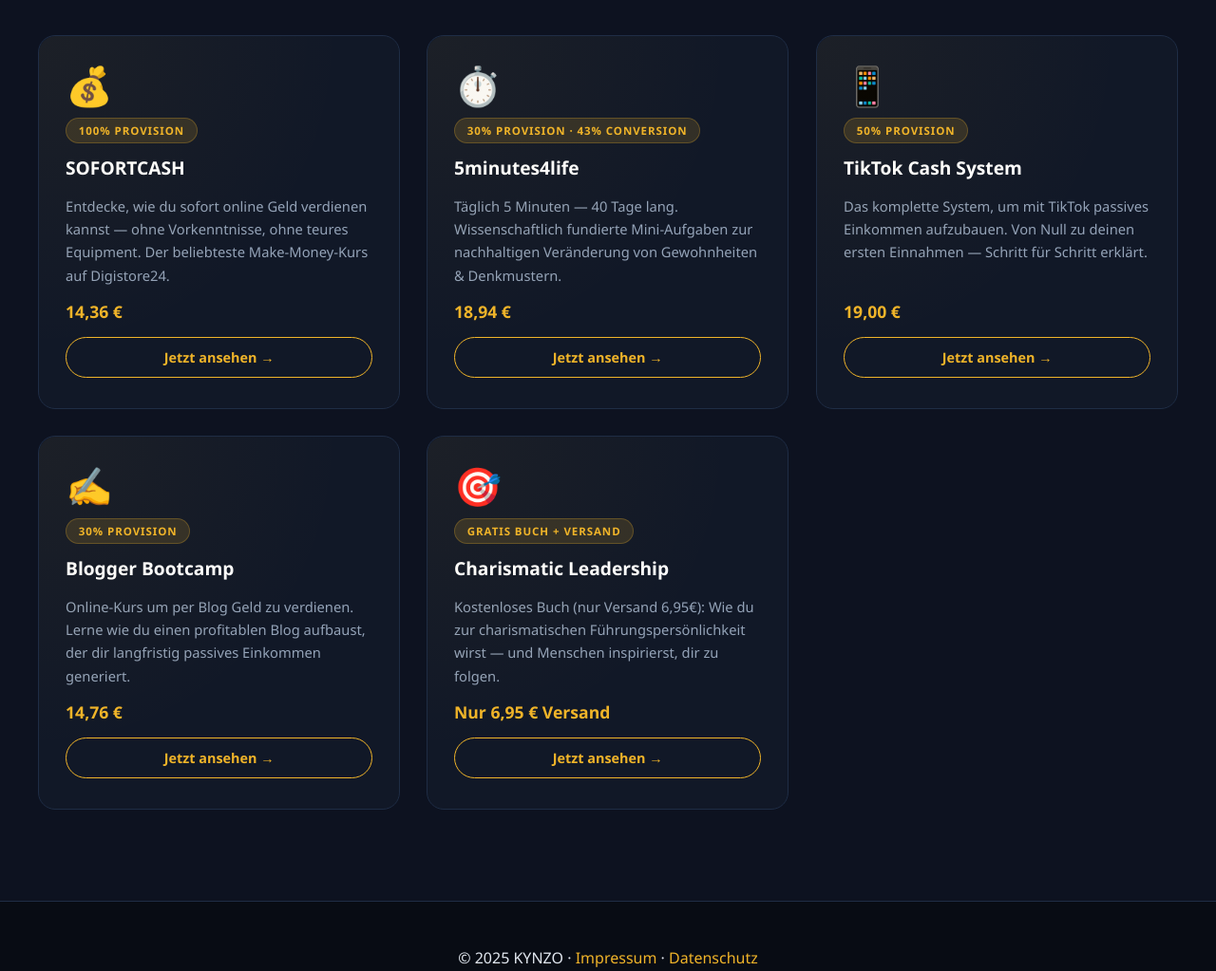
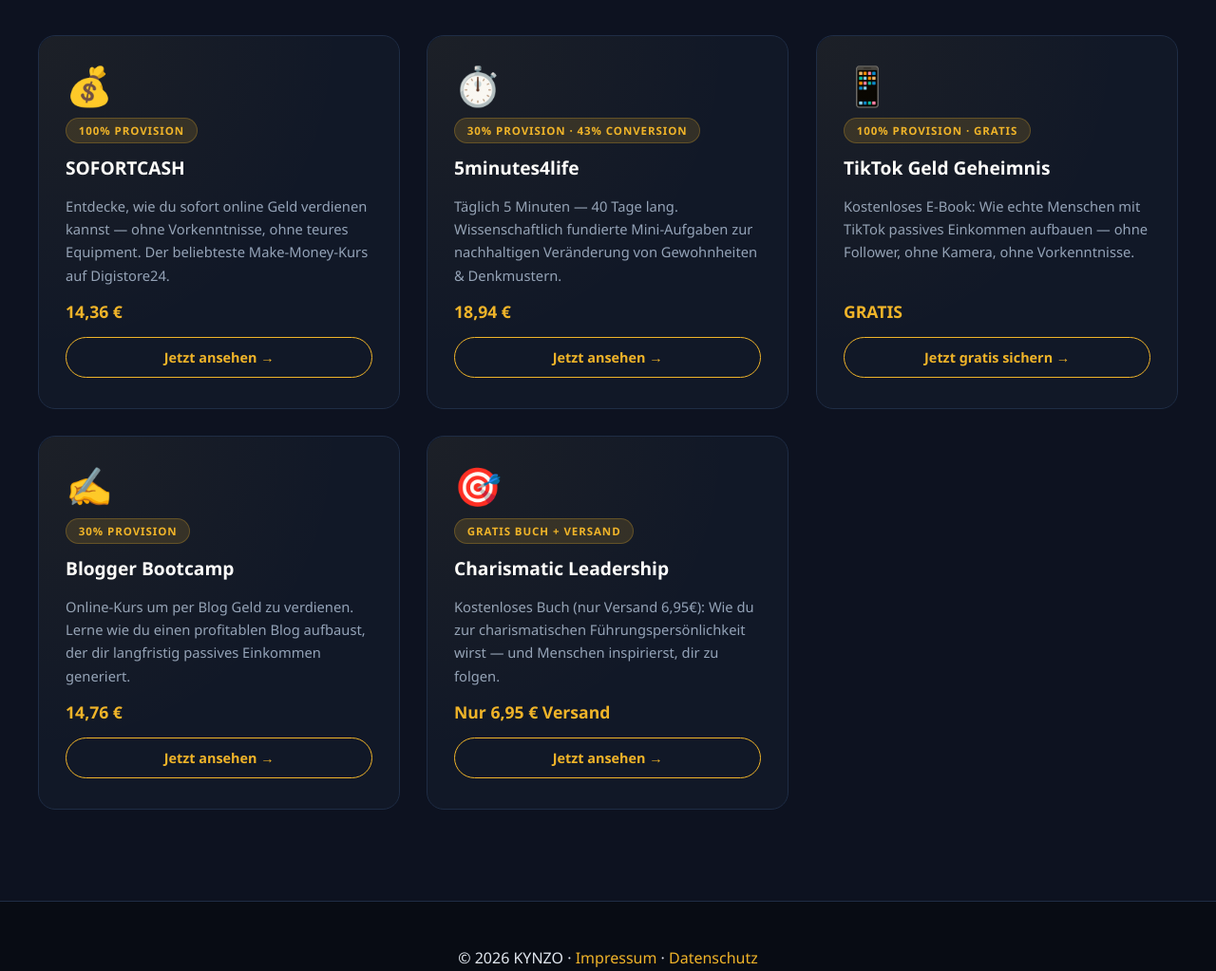
Before and after one commit to nickiljin63-art/affiliate-deals, a plain HTML site: page index.html in a window 1280 px wide. Shown: the part 1020-2043 px from the top of the page at 95% size. Drawn offline with nearby package versions, Linux system fonts and the light colour scheme.

Commit message:
Fix affiliate links: 5minutes4life ID 571403, replace broken TikTok with TikTok Geld Geheimnis (442573, 100% Provision)

```diff
--- a/index.html
+++ b/index.html
@@ -3,7 +3,7 @@
 <head>
   <meta charset="UTF-8" />
   <meta name="viewport" content="width=device-width, initial-scale=1.0" />
-  <title>Top Deals 2025 – Meine besten Empfehlungen</title>
+  <title>Top Deals 2026 – Meine besten Empfehlungen</title>
   <link rel="stylesheet" href="style.css" />
   <script src="https://cdnjs.cloudflare.com/ajax/libs/gsap/3.12.5/gsap.min.js" defer></script>
   <script src="https://cdnjs.cloudflare.com/ajax/libs/gsap/3.12.5/ScrollTrigger.min.js" defer></script>
@@ -51,17 +51,17 @@
         <h3>5minutes4life</h3>
         <p>Täglich 5 Minuten — 40 Tage lang. Wissenschaftlich fundierte Mini-Aufgaben zur nachhaltigen Veränderung von Gewohnheiten & Denkmustern.</p>
         <div class="card-price">18,94 €</div>
-        <a href="https://www.digistore24.com/redir/54703/infoa3d8/" class="btn-card" target="_blank" rel="nofollow noopener">Jetzt ansehen →</a>
+        <a href="https://www.digistore24.com/redir/571403/infoa3d8/" class="btn-card" target="_blank" rel="nofollow noopener">Jetzt ansehen →</a>
       </div>
 
-      <!-- Produkt 3: TikTok Cash System -->
+      <!-- Produkt 3: TikTok Geld Geheimnis -->
       <div class="card" data-tilt data-tilt-max="12" data-tilt-speed="400" data-tilt-glare data-tilt-max-glare="0.3">
         <div class="card-icon">📱</div>
-        <div class="card-badge">50% Provision</div>
-        <h3>TikTok Cash System</h3>
-        <p>Das komplette System, um mit TikTok passives Einkommen aufzubauen. Von Null zu deinen ersten Einnahmen — Schritt für Schritt erklärt.</p>
-        <div class="card-price">19,00 €</div>
-        <a href="https://www.digistore24.com/redir/39803/infoa3d8/" class="btn-card" target="_blank" rel="nofollow noopener">Jetzt ansehen →</a>
+        <div class="card-badge">100% Provision · GRATIS</div>
+        <h3>TikTok Geld Geheimnis</h3>
+        <p>Kostenloses E-Book: Wie echte Menschen mit TikTok passives Einkommen aufbauen — ohne Follower, ohne Kamera, ohne Vorkenntnisse.</p>
+        <div class="card-price">GRATIS</div>
+        <a href="https://www.digistore24.com/redir/442573/infoa3d8/" class="btn-card" target="_blank" rel="nofollow noopener">Jetzt gratis sichern →</a>
       </div>
 
       <!-- Produkt 4: Blogger Bootcamp -->
@@ -89,7 +89,7 @@
 
   <!-- FOOTER -->
   <footer>
-    <p>© 2025 KYNZO · <a href="#">Impressum</a> · <a href="#">Datenschutz</a></p>
+    <p>© 2026 KYNZO · <a href="#">Impressum</a> · <a href="#">Datenschutz</a></p>
     <p class="disclaimer">* Diese Seite enthält Affiliate-Links. Wenn du über einen dieser Links kaufst, erhalte ich eine kleine Provision — für dich entstehen keine Mehrkosten. Ich empfehle nur Produkte, von denen ich überzeugt bin.</p>
   </footer>
 
```
